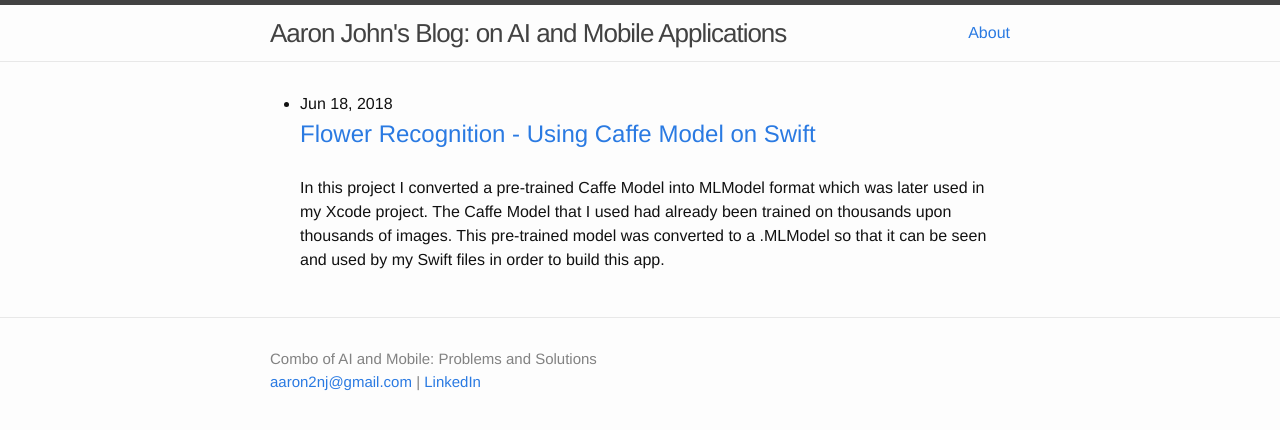
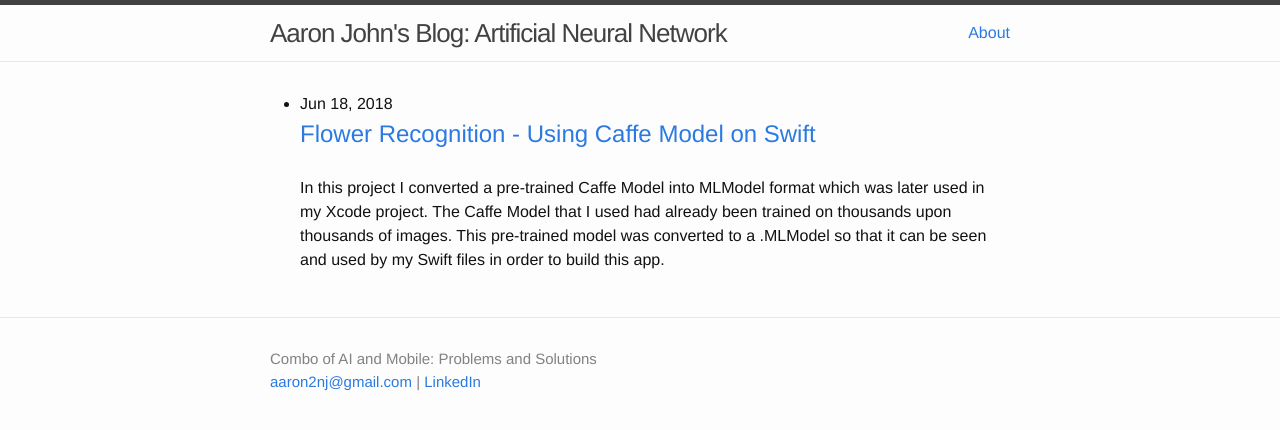
Before and after one commit to alexalwks2/aaronjohn2.github.io, a Jekyll site: the page built from index.html, in a window 1280 px wide. Shown: the top 430 px of the page. Built offline with Jekyll 4.4.1, drawn with Linux system fonts in a browser that asks for light colours.

Commit message:
Update _config.yml

```diff
--- a/_config.yml
+++ b/_config.yml
@@ -9,7 +9,7 @@
 title: Aaron John's Blog
 email: aaron2nj@gmail.com
 description: "Combo of AI and Mobile: Problems and Solutions"
-topics: "on AI and Mobile Applications"
+topics: "Artificial Neural Network"
 baseurl: "" # the subpath of your site, e.g. /blog
 url: "http://aaronjohn2.github.io" # the base hostname & protocol for your site
 twitter_username: aaron2john
```
